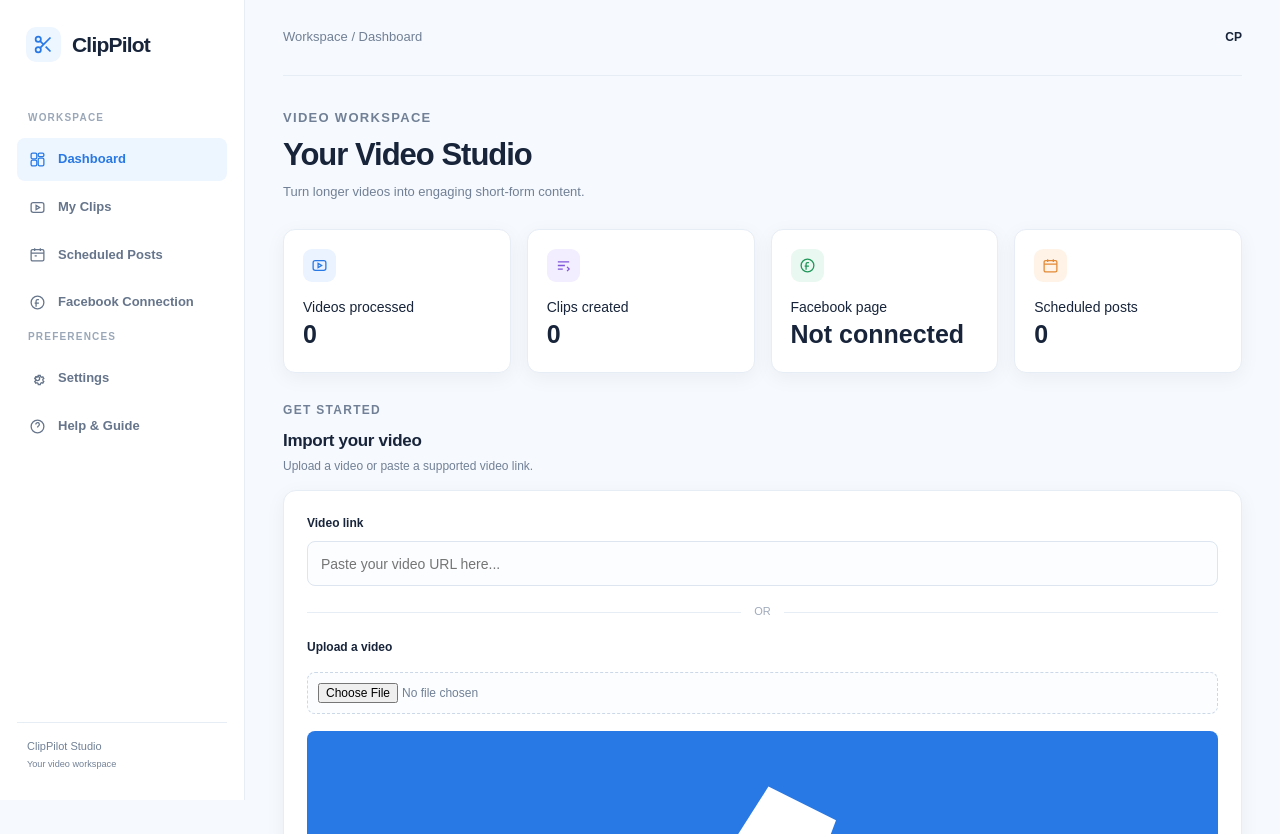
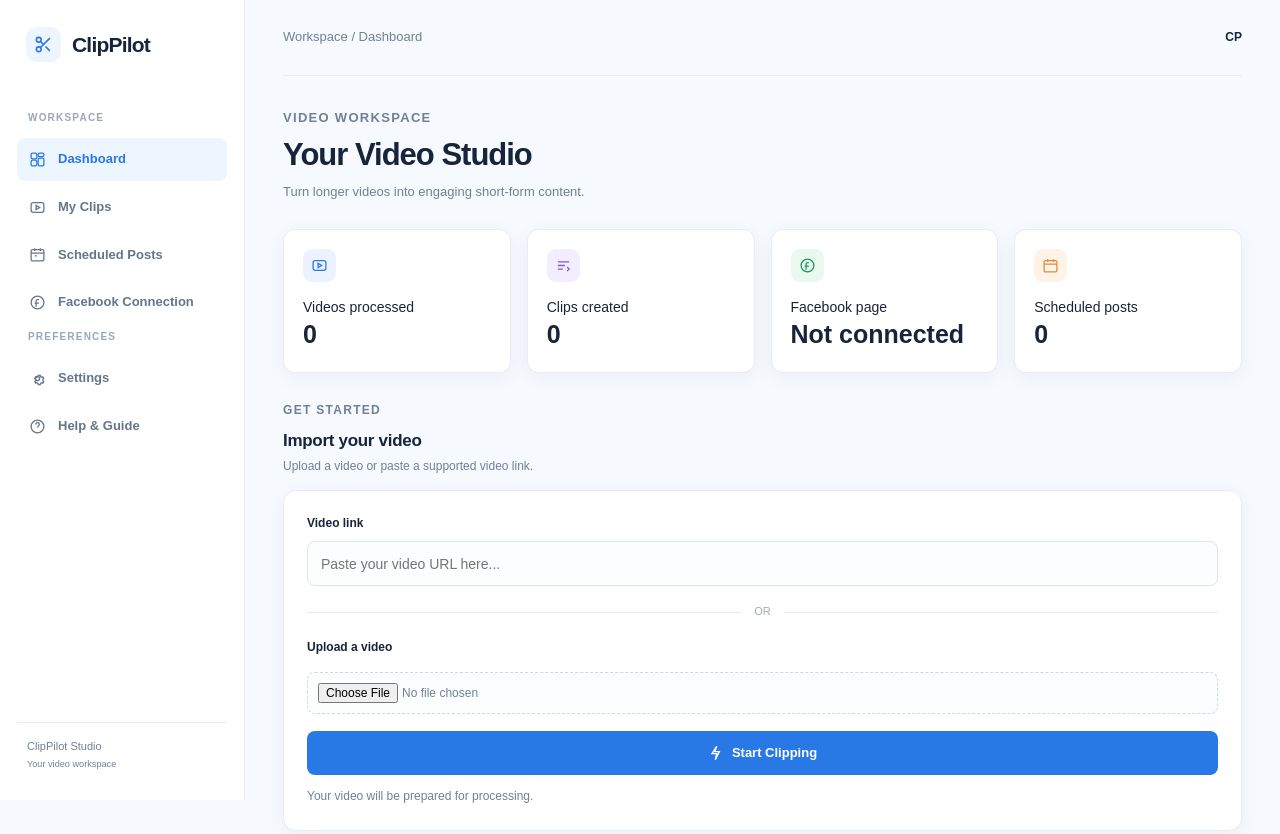
Before and after one commit to n4345446-netizen/clippilot, a plain HTML site: page index.html in a window 1280 px wide. Shown: the top 834 px of the page. Drawn offline with Linux system fonts and the light colour scheme.

Commit message:
Adjust button and icon sizes in style.css
Added final adjustments for button and icon sizes.

```diff
--- a/style.css
+++ b/style.css
@@ -511,3 +511,29 @@ footer {
     font-size: 25px;
   }
 }
+/* Final icon size adjustment */
+
+button svg {
+  width: 16px;
+  height: 16px;
+  max-width: 16px;
+  max-height: 16px;
+  flex-shrink: 0;
+}
+
+.menu-button svg {
+  width: 18px;
+  height: 18px;
+}
+
+.primary-button {
+  display: flex;
+  align-items: center;
+  justify-content: center;
+  gap: 8px;
+}
+
+.brand-icon svg {
+  width: 19px;
+  height: 19px;
+}
```
